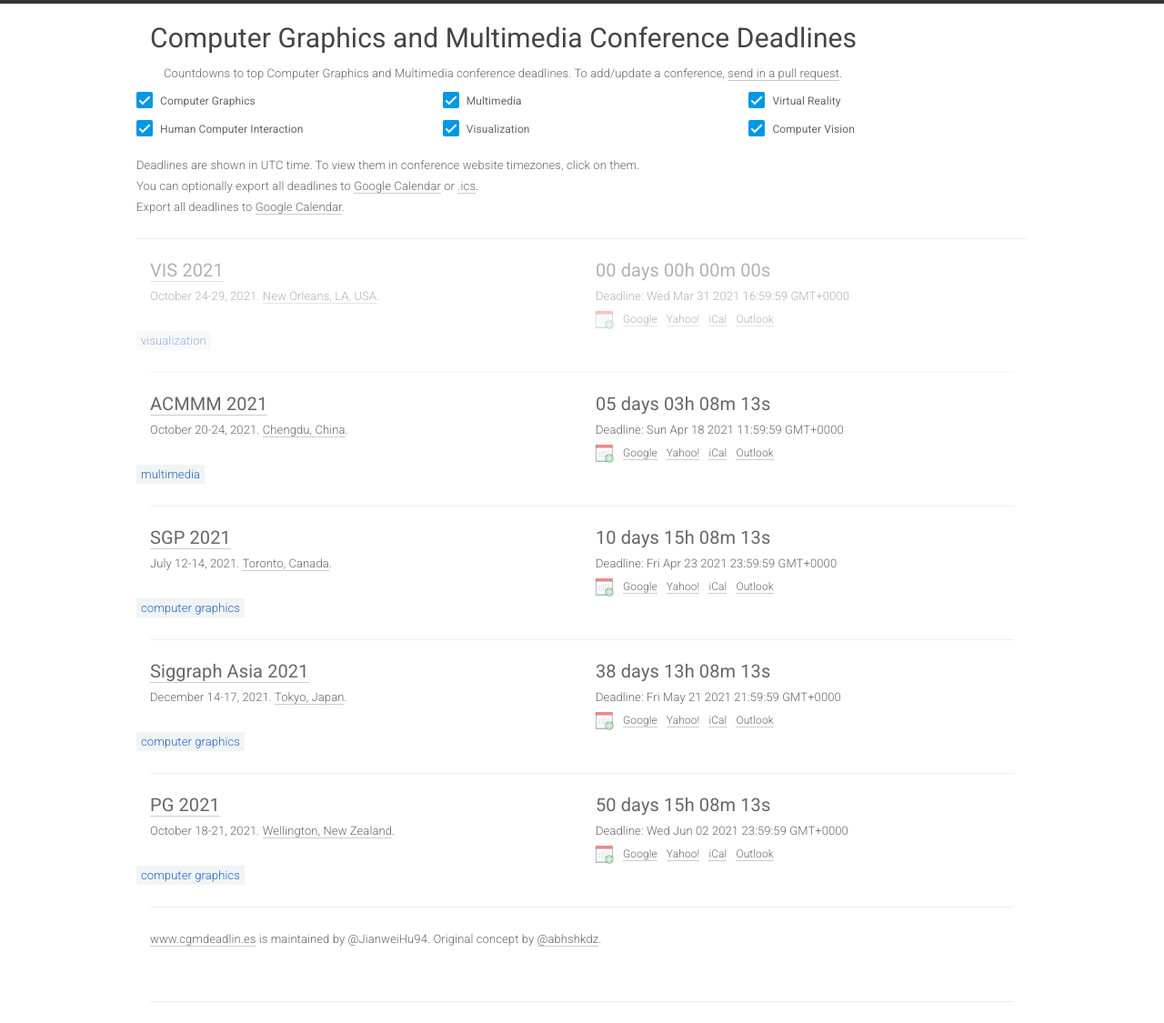
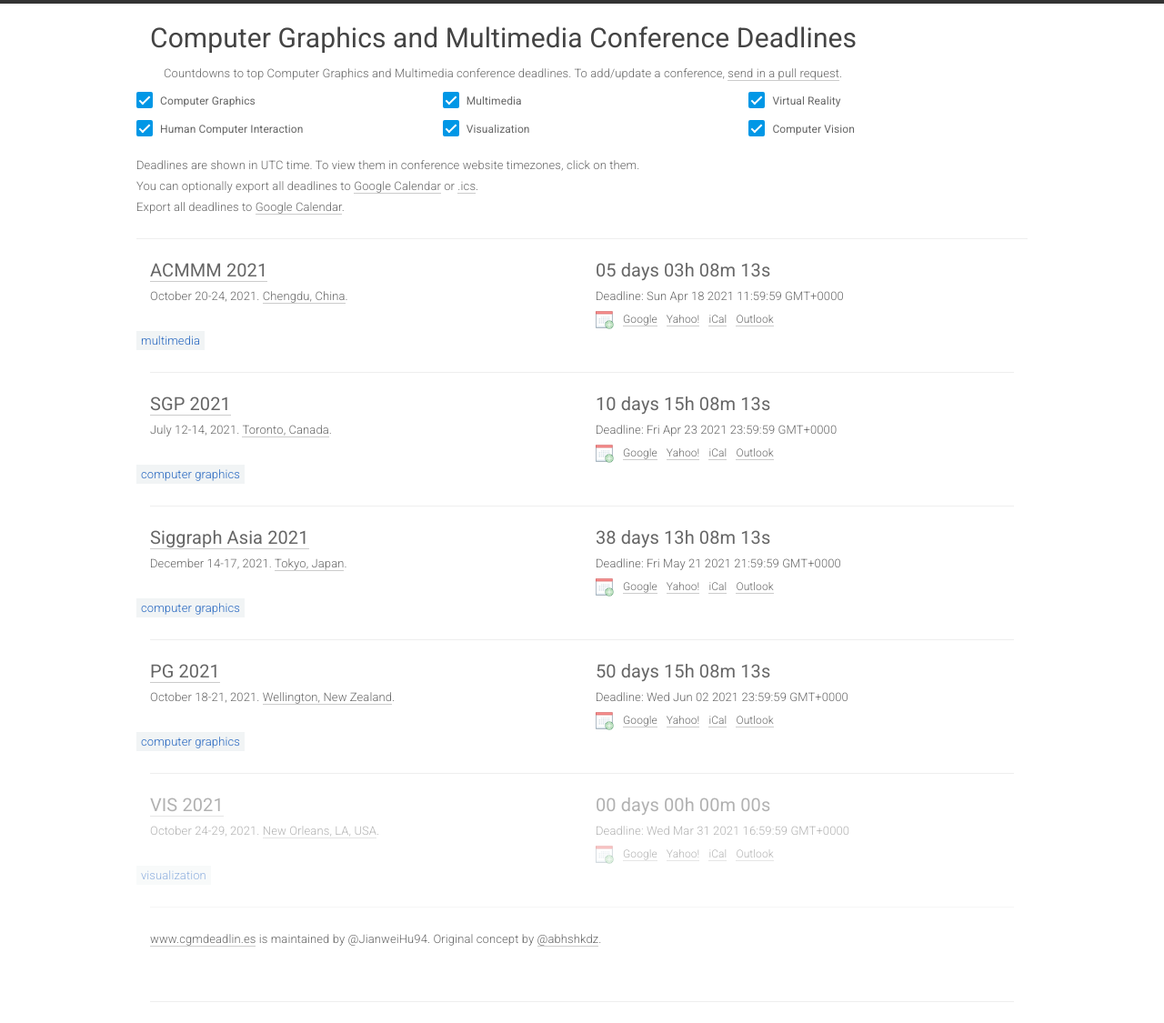
Before and after one commit to JianweiHu94/cgm-deadlines, a Jekyll site: the page built from index.html, in a window 1280 px wide. Shown: the whole page at 91% size. Built offline with Jekyll 4.4.1, drawn with Linux system fonts in a browser that asks for light colours; nearby versions of some CDN libraries; part of the change alters nothing that is shown.

```diff
--- a/_data/conferences.yml
+++ b/_data/conferences.yml
@@ -1,14 +1,6 @@
 ---
 
-- title: VIS
-  year: 2021
-  id: ieee-vis
-  link: http://ieeevis.org/year/2021/welcome
-  deadline: '2021-03-31 16:59:59'
-  timezone: PTD
-  date: October 24-29, 2021
-  place: New Orleans, LA, USA
-  sub: V
+
 
 - title: ACMMM
   year: 2021
@@ -51,3 +43,13 @@
   place: Wellington, New Zealand
   date: October 18-21, 2021
   sub: CG
+
+- title: VIS
+  year: 2021
+  id: ieee-vis
+  link: http://ieeevis.org/year/2021/welcome
+  deadline: '2021-03-31 16:59:59'
+  timezone: PTD
+  date: October 24-29, 2021
+  place: New Orleans, LA, USA
+  sub: V
```
